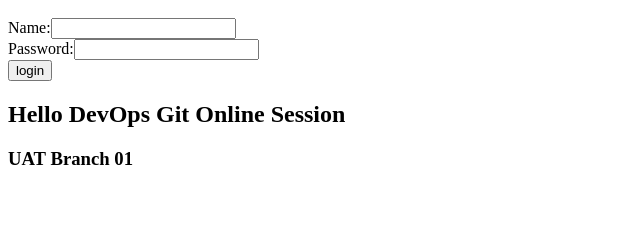
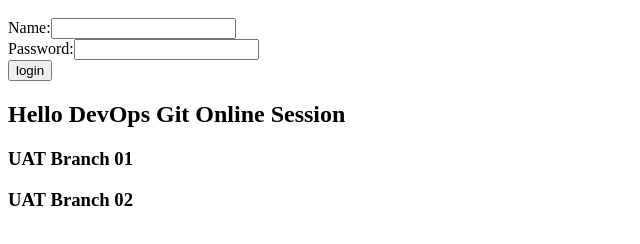
Before and after one commit to RiteshDevOpsTrainer/feb2020, a plain HTML site: page WebContent/index.html in a window 1280 px wide. Shown: the part 48-292 px from the top of the page, without its empty margins (0-640 px from the left). Drawn offline with Linux system fonts and the light colour scheme.

Commit message:
uat commit 02

```diff
--- a/WebContent/index.html
+++ b/WebContent/index.html
@@ -8,3 +8,4 @@ Password:<input type="password" name="userPass"/><br/>
 
 <h2>Hello DevOps Git Online Session </h2>
 <h3> UAT Branch 01 </h3>
+<h3> UAT Branch 02 </h3>
```
